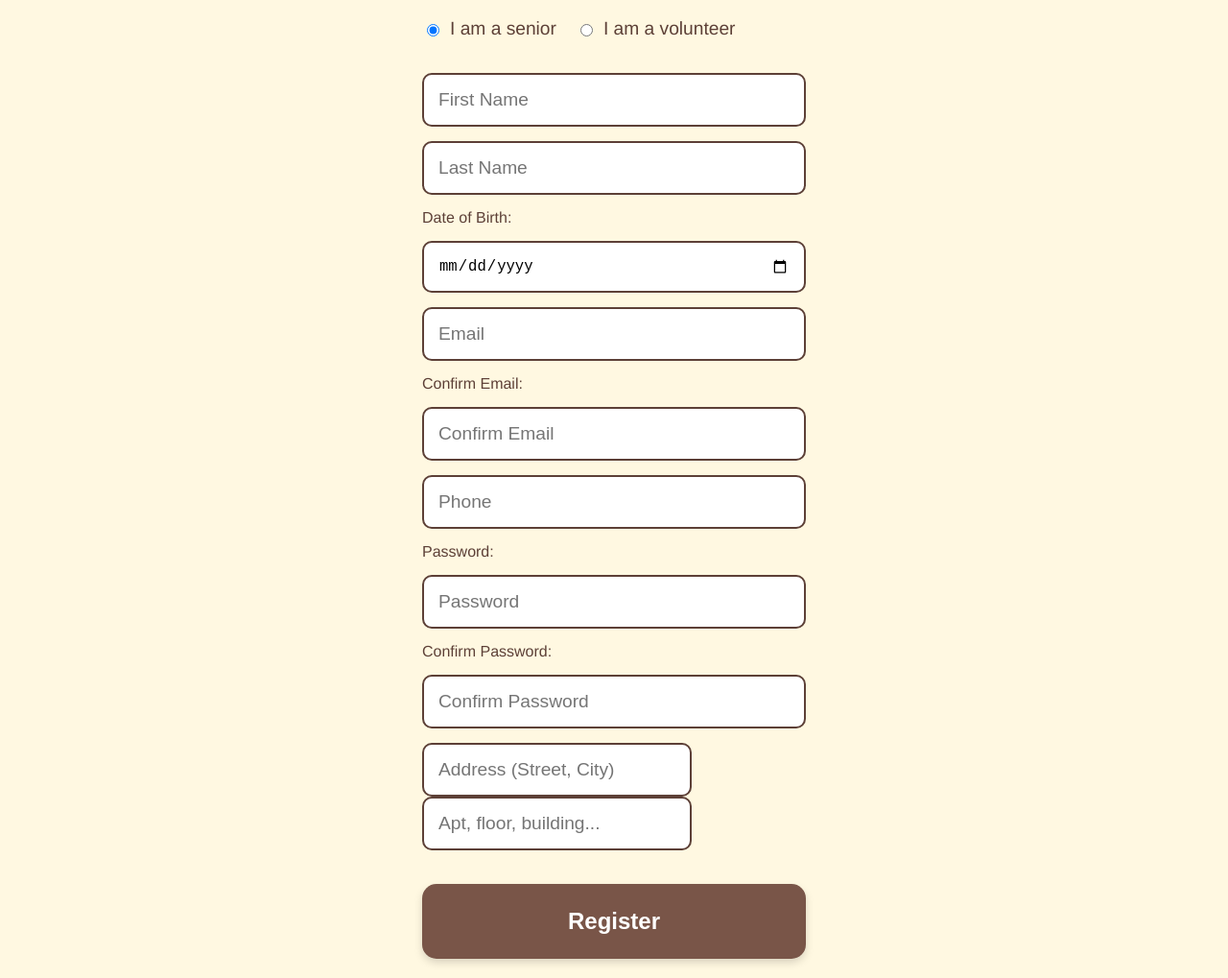
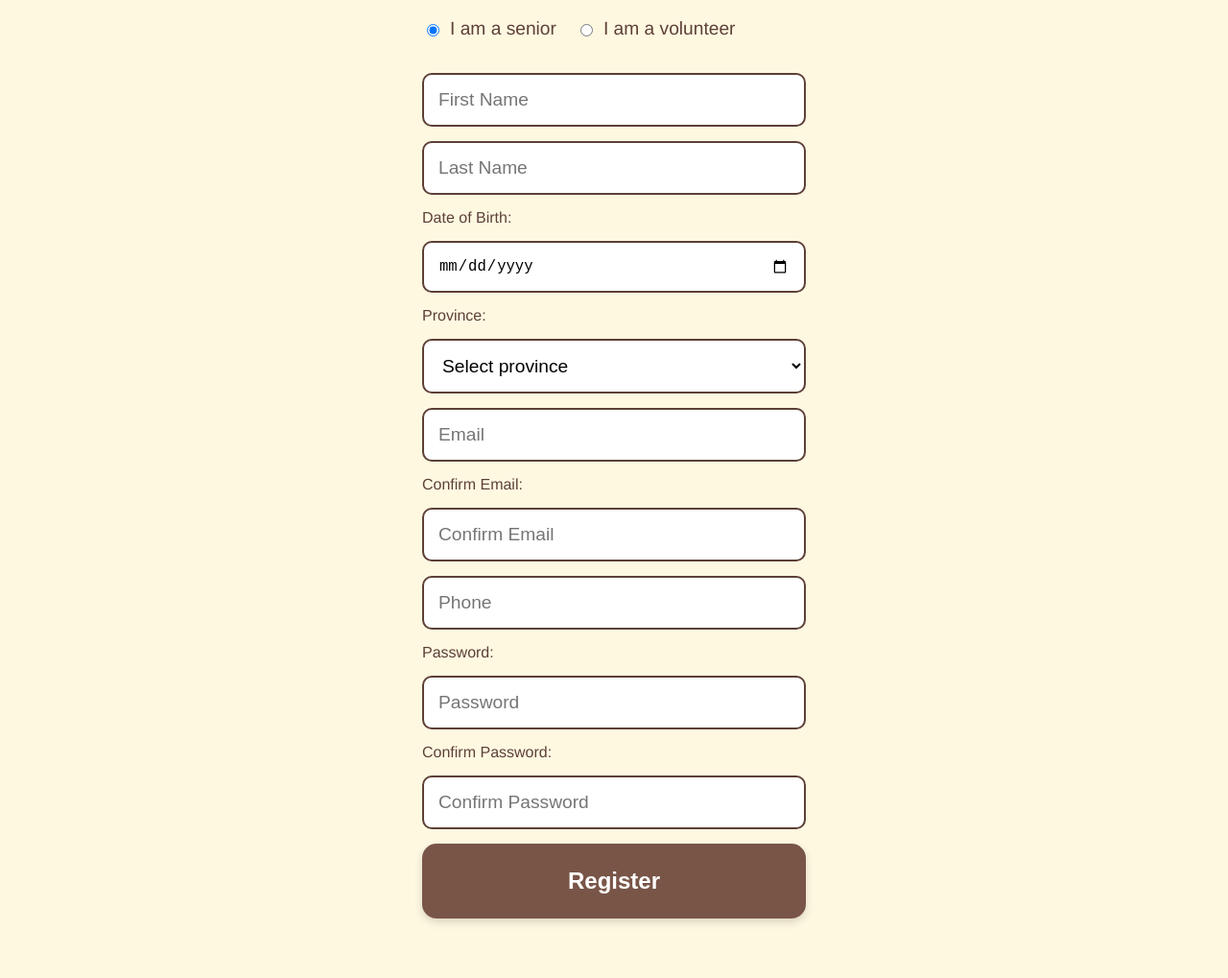
Before and after one commit to bellrauthien/vecinia, a website: page register.html in a window 1280 px wide. Shown: the part 61-1080 px from the top of the page at 96% size. After the commit the page ends 1038 px from the top, so only its background shows below. Drawn offline with Linux system fonts and the light colour scheme; some packages are replaced by stand-ins of ours.

Commit message:
province selector in registration

```diff
--- a/register.html
+++ b/register.html
@@ -5,7 +5,7 @@
     <meta name="viewport" content="width=device-width, initial-scale=1.0">
     <title>Registration - Assistant</title>
     <link rel="stylesheet" href="style.css">
-    <script src="https://maps.googleapis.com/maps/api/js?key=TU_CLAVE_DE_API_AQUÍ&libraries=places&callback=initAutocomplete" async defer></script>
+
 </head>
 <body>
     <div class="container">
@@ -34,6 +34,61 @@
             <label for="birth-date">Date of Birth:</label>
             <input type="date" id="birth-date" required>
             <span id="age-error" class="error-message"></span>
+
+            <label for="province">Province:</label>
+            <select id="province" name="province" required>
+                <option value="">Select province</option>
+                <option value="Álava">Álava</option>
+                <option value="Albacete">Albacete</option>
+                <option value="Alicante">Alicante</option>
+                <option value="Almería">Almería</option>
+                <option value="Asturias">Asturias</option>
+                <option value="Ávila">Ávila</option>
+                <option value="Badajoz">Badajoz</option>
+                <option value="Barcelona">Barcelona</option>
+                <option value="Burgos">Burgos</option>
+                <option value="Cáceres">Cáceres</option>
+                <option value="Cádiz">Cádiz</option>
+                <option value="Cantabria">Cantabria</option>
+                <option value="Castellón">Castellón</option>
+                <option value="Ciudad Real">Ciudad Real</option>
+                <option value="Córdoba">Córdoba</option>
+                <option value="Cuenca">Cuenca</option>
+                <option value="Gerona">Gerona</option>
+                <option value="Granada">Granada</option>
+                <option value="Guadalajara">Guadalajara</option>
+                <option value="Guipúzcoa">Guipúzcoa</option>
+                <option value="Huelva">Huelva</option>
+                <option value="Huesca">Huesca</option>
+                <option value="Islas Baleares">Islas Baleares</option>
+                <option value="Jaén">Jaén</option>
+                <option value="La Coruña">La Coruña</option>
+                <option value="La Rioja">La Rioja</option>
+                <option value="Las Palmas">Las Palmas</option>
+                <option value="León">León</option>
+                <option value="Lérida">Lérida</option>
+                <option value="Lugo">Lugo</option>
+                <option value="Madrid">Madrid</option>
+                <option value="Málaga">Málaga</option>
+                <option value="Murcia">Murcia</option>
+                <option value="Navarra">Navarra</option>
+                <option value="Orense">Orense</option>
+                <option value="Palencia">Palencia</option>
+                <option value="Pontevedra">Pontevedra</option>
+                <option value="Salamanca">Salamanca</option>
+                <option value="Santa Cruz de Tenerife">Santa Cruz de Tenerife</option>
+                <option value="Segovia">Segovia</option>
+                <option value="Sevilla">Sevilla</option>
+                <option value="Soria">Soria</option>
+                <option value="Tarragona">Tarragona</option>
+                <option value="Teruel">Teruel</option>
+                <option value="Toledo">Toledo</option>
+                <option value="Valencia">Valencia</option>
+                <option value="Valladolid">Valladolid</option>
+                <option value="Vizcaya">Vizcaya</option>
+                <option value="Zamora">Zamora</option>
+                <option value="Zaragoza">Zaragoza</option>
+            </select>
             <input type="email" id="email" placeholder="Email" required>
             <label for="confirm-email">Confirm Email:</label>
             <input type="email" id="confirm-email" placeholder="Confirm Email" required>
@@ -48,10 +103,6 @@
             <label for="confirm-password">Confirm Password:</label>
             <input type="password" id="confirm-password" placeholder="Confirm Password" required>
 
-            <div id="address-field">
-                <input type="text" id="address" placeholder="Address (Street, City)">
-                <input type="text" id="address-details" placeholder="Apt, floor, building..." class="address-extra-info">
-            </div>
 
             <button type="submit" class="action-button">Register</button>
         </form>
--- a/register.js
+++ b/register.js
@@ -1,6 +1,6 @@
 document.addEventListener('DOMContentLoaded', () => {
     const profileRadios = document.querySelectorAll('input[name="profile"]');
-    const addressField = document.getElementById('address-field');
+
     const registerForm = document.getElementById('register-form');
     const phoneInput = document.getElementById('phone');
     const phoneError = document.getElementById('phone-error');
@@ -12,11 +12,7 @@ document.addEventListener('DOMContentLoaded', () => {
     const birthDateInput = document.getElementById('birth-date');
     const ageError = document.getElementById('age-error');
 
-    const toggleAddressField = () => {
-        const isSenior = document.querySelector('input[name="profile"]:checked').value === 'senior';
-        addressField.classList.toggle('hidden', !isSenior);
-        document.getElementById('address').required = isSenior;
-    };
+
 
     const validatePhone = () => {
         const phoneRegex = /^[6-9]\d{8}$/;
@@ -96,7 +92,6 @@ document.addEventListener('DOMContentLoaded', () => {
 
     profileRadios.forEach(radio => {
         radio.addEventListener('change', () => {
-            toggleAddressField();
             validateAge(); // Re-validate age when profile type changes
         });
     });
@@ -129,16 +124,19 @@ document.addEventListener('DOMContentLoaded', () => {
     confirmPasswordInput.addEventListener('keyup', validateConfirmPassword);
 
     if (validateAge() && validatePhone() && validateEmail() && validateConfirmEmail() && validateConfirmPassword() && registerForm.checkValidity()) {
+            const profileType = document.querySelector('input[name="profile"]:checked').value;
             const formData = {
                 firstName: document.getElementById('first-name').value,
                 lastName: document.getElementById('last-name').value,
                 email: emailInput.value,
                 password: passwordInput.value,
-                profileType: document.querySelector('input[name="profile"]:checked').value,
-                address: document.getElementById('address').value,
+                profileType: profileType,
                 phone: phoneInput.value,
-                birthDate: birthDateInput.value
+                birthDate: birthDateInput.value,
+                province: document.getElementById('province').value
             };
+
+
 
             try {
                 const response = await fetch('/api/register', {
@@ -162,14 +160,5 @@ document.addEventListener('DOMContentLoaded', () => {
         }
     });
 
-    // Initial setup
-    toggleAddressField();
+
 });
-
-function initAutocomplete() {
-    const addressInput = document.getElementById('address');
-    const autocomplete = new google.maps.places.Autocomplete(addressInput, {
-        types: ['address'],
-        componentRestrictions: { 'country': ['ES', 'US', 'GB'] } // Restrict to certain countries
-    });
-}
--- a/style.css
+++ b/style.css
@@ -137,7 +137,8 @@ main {
 
 #register-form .action-button { background-color: #795548; }
 
-#register-form input {
+#register-form input,
+#register-form select {
     padding: 15px;
     font-size: 1.2em;
     border: 2px solid #5D4037;
@@ -317,6 +318,6 @@ main {
 /* === Media Queries for Responsiveness === */
 @media (max-width: 480px) {
     .action-button { font-size: 1.2em; padding: 20px; }
-    #register-form input { font-size: 1.1em; padding: 12px; }
+    #register-form input, #register-form select { font-size: 1.1em; padding: 12px; }
     .profile-selector { flex-direction: column; align-items: flex-start; }
 }
```
Also changed, not shown: server.js (+9 -4 lines).
